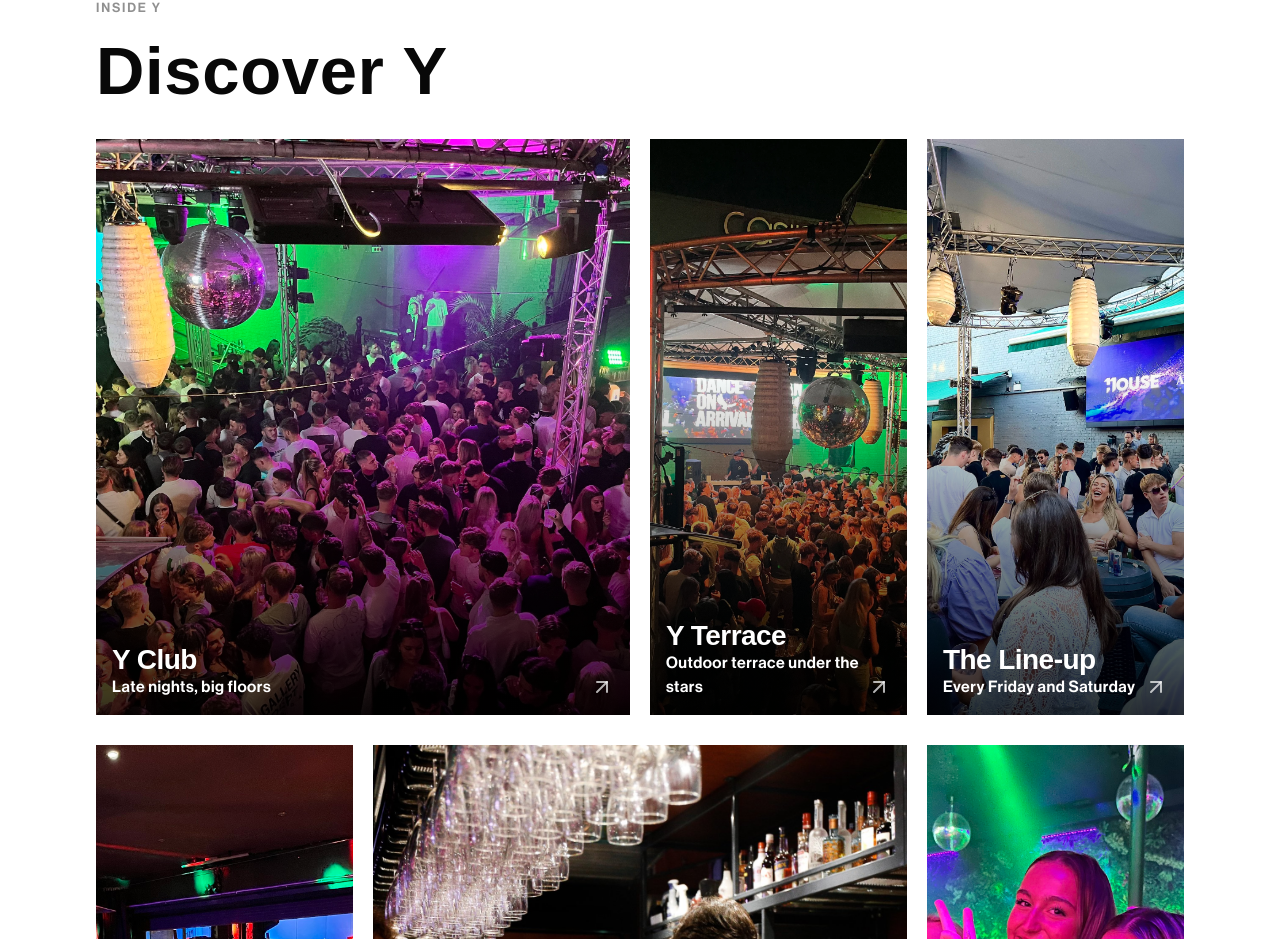
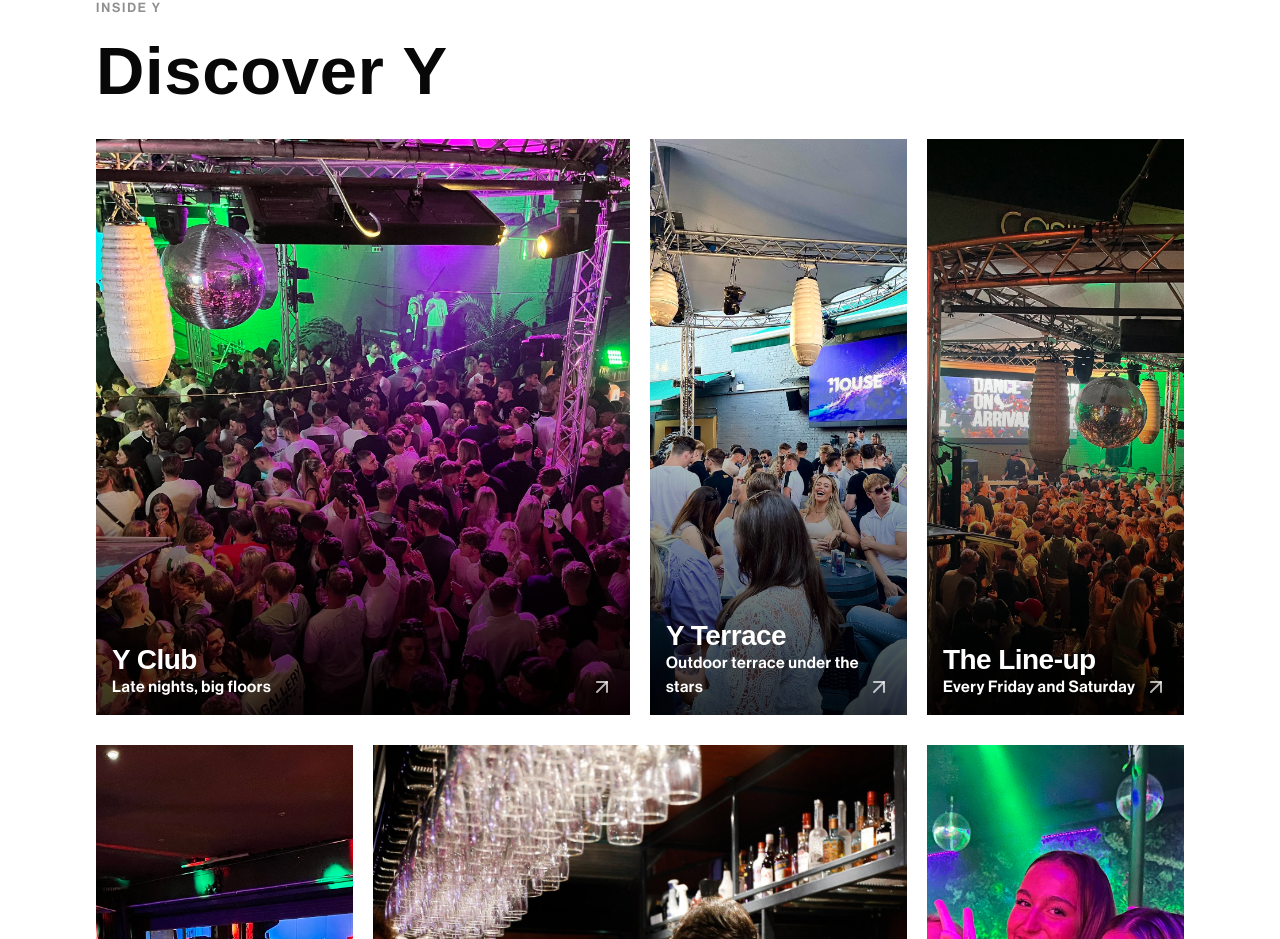
Before and after one commit to finlaycarver/y-club-website, a Next.js app: page / in a window 1280 px wide. Shown: the part 2455-3394 px from the top of the page. Built offline with nearby package versions, Linux system fonts and the light colour scheme; a web font is replaced by a local one.

Commit message:
fix: swap images for Y Terrace and The Line-up tiles

```diff
--- a/src/components/DiscoverSection.tsx
+++ b/src/components/DiscoverSection.tsx
@@ -13,8 +13,8 @@ interface Signpost {
 const signposts: Signpost[] = [
   // Row 1 — wide left
   { title: "Y Club",             subtitle: "Late nights, big floors",           imageUrl: "/images/club-y-image-5.webp",   href: "#y-club",         wide: true },
-  { title: "Y Terrace",         subtitle: "Outdoor terrace under the stars",   imageUrl: "/images/club-y-image-6.webp",   href: "#y-terrace" },
-  { title: "The Line-up",        subtitle: "Every Friday and Saturday",         imageUrl: "/images/10.webp",               href: "#whats-on" },
+  { title: "Y Terrace",         subtitle: "Outdoor terrace under the stars",   imageUrl: "/images/10.webp",               href: "#y-terrace" },
+  { title: "The Line-up",        subtitle: "Every Friday and Saturday",         imageUrl: "/images/club-y-image-6.webp",   href: "#whats-on" },
   // Row 2 — wide middle
   { title: "Birthdays",         subtitle: "Tables, hosts & bottle service",    imageUrl: "/images/img-0961.jpeg",         href: "#birthdays" },
   { title: "Venue Hire",        subtitle: "Up to 1,000 capacity",              imageUrl: "/images/nadine-195.jpg",        href: "#venue-hire",     wide: true },
```
